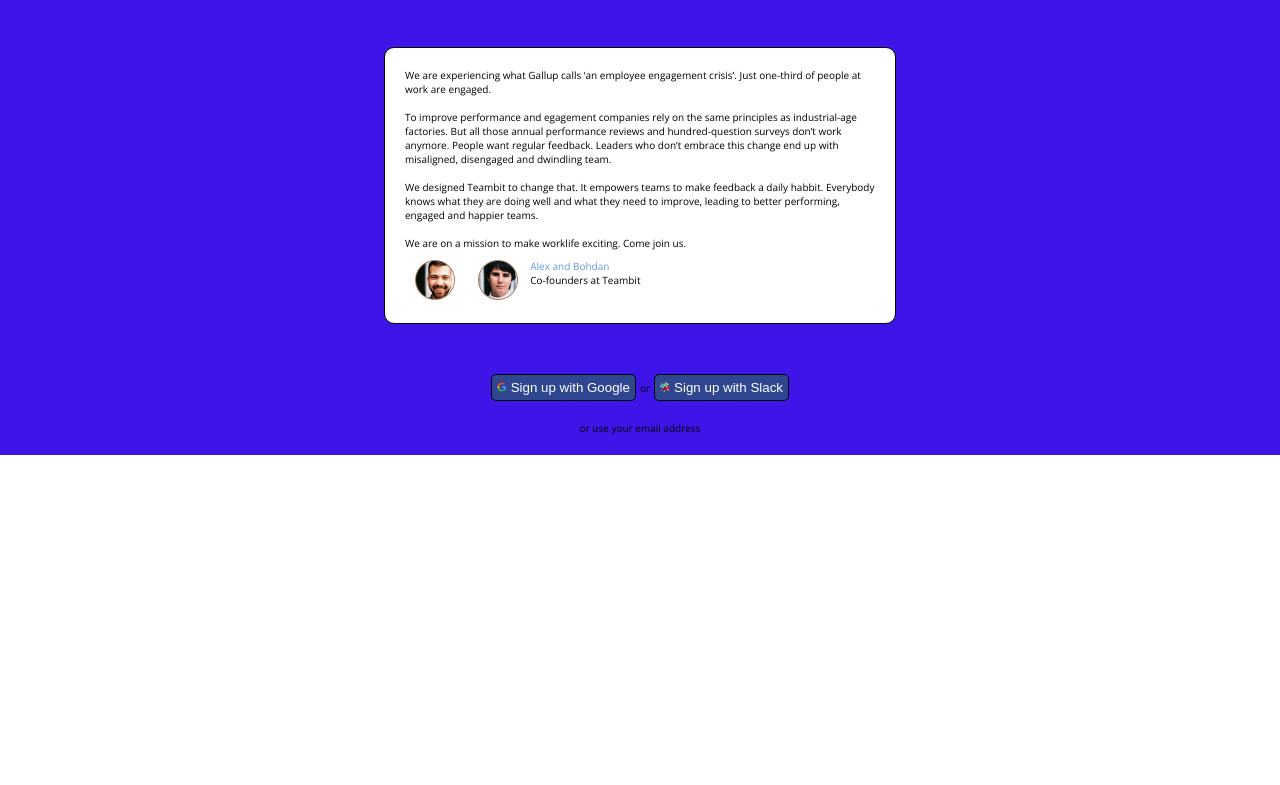
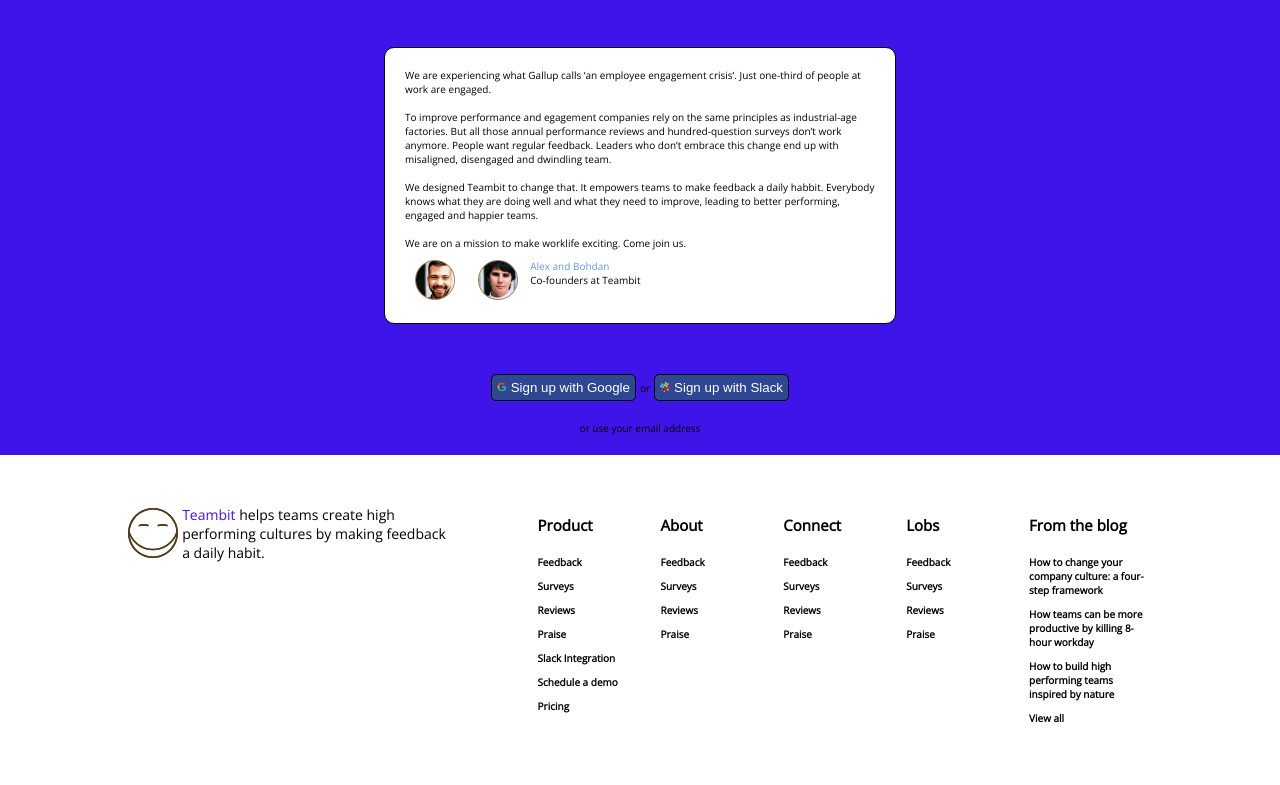
Before and after one commit to TommasoAgo/node-sass-teambit, a website: page index.html in a window 1280 px wide. Shown: the part 4304-5089 px from the top of the page. Before the commit the page ends 4759 px from the top, so only its background shows below. Drawn offline with nearby package versions, Linux system fonts and the light colour scheme.

Commit message:
Finito footer

```diff
--- a/index.html
+++ b/index.html
@@ -365,6 +365,158 @@
             </section>
         </main>
 
+        <!-- END MAIN -->
+
+        <!-- FOOTER -->
+
+        <footer class="wrapper">
+
+            <div class="footer-nav">
+
+                <div class="footer-logo">
+                    <img src="img/logo-small.svg" alt="">
+                    <div class="footer-logo-text">
+                        <span class="company-name">Teambit</span><span> helps teams create high <br> performing cultures by making feedback <br> a daily habit.</span>
+                    </div>
+                </div>
+
+                <div class="footer-menu">
+
+                    <!-- Products -->
+
+                    <ul class="sub-menu">
+                        <li class="sub-title">
+                            <a href="#">Product</a>
+                        </li>
+
+                        <li>
+                            <a href="#">Feedback</a>
+                        </li>
+
+                        <li>
+                            <a href="#">Surveys</a>
+                        </li>
+
+                        <li>
+                            <a href="#">Reviews</a>
+                        </li>
+
+                        <li>
+                            <a href="#">Praise</a>
+                        </li>
+
+                        <li>
+                            <a href="#">Slack Integration</a>
+                        </li>
+
+                        <li>
+                            <a href="#">Schedule a demo</a>
+                        </li>
+
+                        <li>
+                            <a href="#">Pricing</a>
+                        </li>
+                    </ul>
+
+                    <!-- About -->
+
+                    <ul class="sub-menu">
+                        <li class="sub-title">
+                            <a href="#">About</a>
+                        </li>
+
+                        <li>
+                            <a href="#">Feedback</a>
+                        </li>
+
+                        <li>
+                            <a href="#">Surveys</a>
+                        </li>
+
+                        <li>
+                            <a href="#">Reviews</a>
+                        </li>
+
+                        <li>
+                            <a href="#">Praise</a>
+                        </li>
+                    </ul>
+
+                    <!-- Connect -->
+
+                    <ul class="sub-menu">
+                        <li class="sub-title">
+                            <a href="#">Connect</a>
+                        </li>
+
+                        <li>
+                            <a href="#">Feedback</a>
+                        </li>
+
+                        <li>
+                            <a href="#">Surveys</a>
+                        </li>
+
+                        <li>
+                            <a href="#">Reviews</a>
+                        </li>
+
+                        <li>
+                            <a href="#">Praise</a>
+                        </li>
+                    </ul>
+
+                    <!-- Lobs -->
+
+                    <ul class="sub-menu">
+                        <li class="sub-title">
+                            <a href="#">Lobs</a>
+                        </li>
+
+                        <li>
+                            <a href="#">Feedback</a>
+                        </li>
+
+                        <li>
+                            <a href="#">Surveys</a>
+                        </li>
+
+                        <li>
+                            <a href="#">Reviews</a>
+                        </li>
+
+                        <li>
+                            <a href="#">Praise</a>
+                        </li>
+                    </ul>
+
+                    <!-- From the blog -->
+
+                    <ul class="sub-menu">
+                        <li class="sub-title">
+                            <a href="#">From the blog</a>
+                        </li>
+
+                        <li>
+                            <a href="#">How to change your company culture: a four-step framework</a>
+                        </li>
+
+                        <li>
+                            <a href="#">How teams can be more productive by killing 8-hour workday</a>
+                        </li>
+
+                        <li>
+                            <a href="#">How to build high performing teams inspired by nature</a>
+                        </li>
+
+                        <li>
+                            <a href="#">View all</a>
+                        </li>
+                    </ul>
+                </div>
+            </div>
+        </footer>
+
 
 </body>
 </html>
--- a/src/app.scss
+++ b/src/app.scss
@@ -3,4 +3,5 @@
 @import "partials/common";
 @import "partials/header";
 @import "partials/jumbotron";
-@import "partials/content"
+@import "partials/content";
+@import "partials/footer";
--- /dev/null
+++ b/src/partials/_footer.scss
@@ -0,0 +1,51 @@
+.footer-nav {
+    @include flex_row;
+
+    .footer-logo {
+        width: 40%;
+        padding: 50px 0;
+
+        img {
+            width: 50px;
+            display: inline-block;
+        }
+
+        .footer-logo-text {
+            display: inline-block;
+            font-size: 14px;
+            color: $text_main_color;
+
+            .company-name {
+                color: #3e14e9;
+            }
+        }
+    }
+
+    .footer-menu {
+        width: 60%;
+        @include flex_row;
+        padding: 50px 0;
+
+        .sub-menu {
+            width: calc( 100% / 5 );
+
+            .sub-title {
+                font-weight: bold;
+                margin-bottom: 20px;
+                font-size: 15px;
+            }
+
+            li {
+                list-style-type: none;
+                margin: 10px 0;
+                font-size: 10px;
+                font-weight: bold;
+
+                a {
+                    text-decoration: none;
+                    color: $text_main_color;
+                }
+            }
+        }
+    }
+}
```
Also changed, not shown: dist/app.css.
